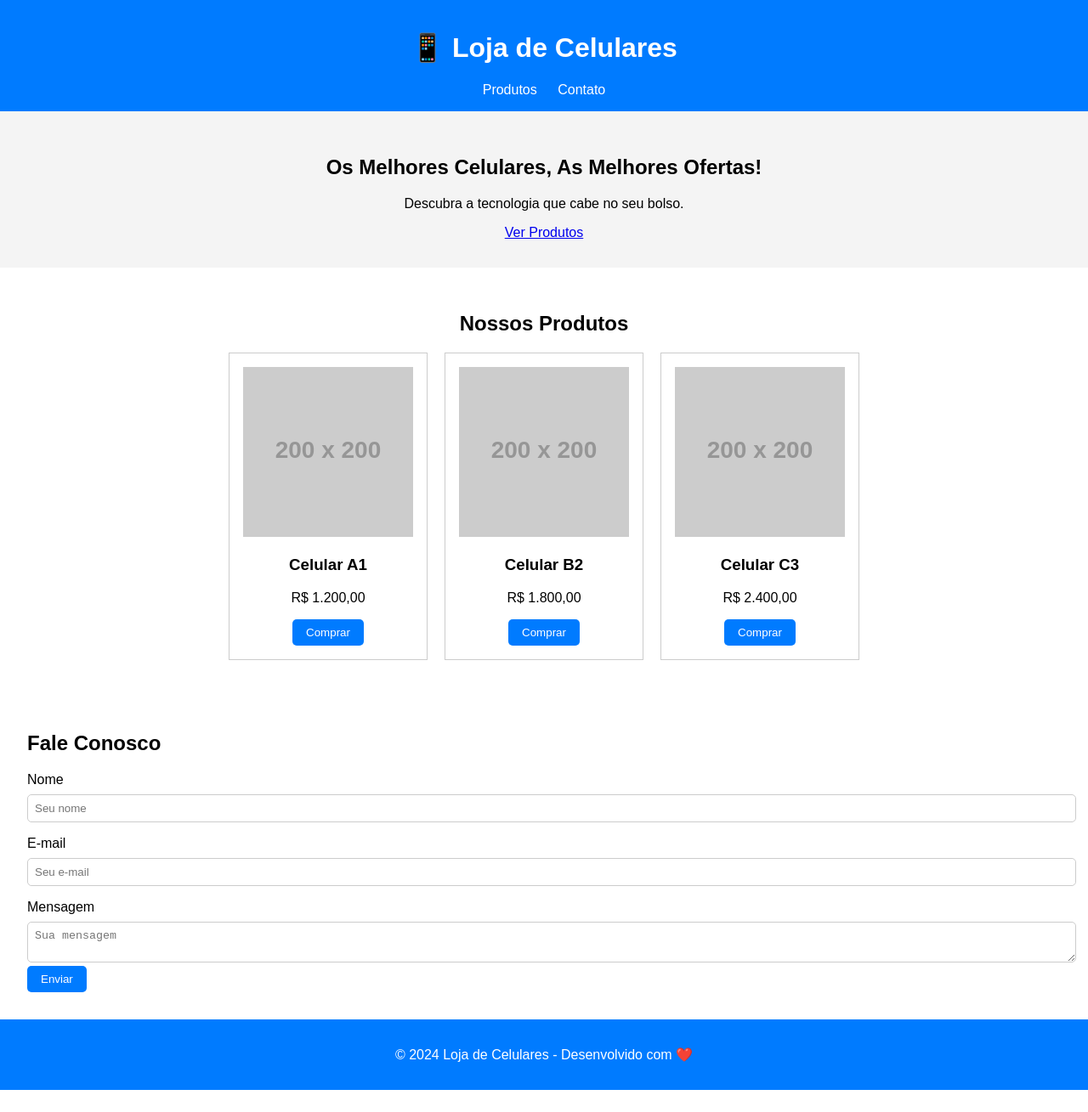
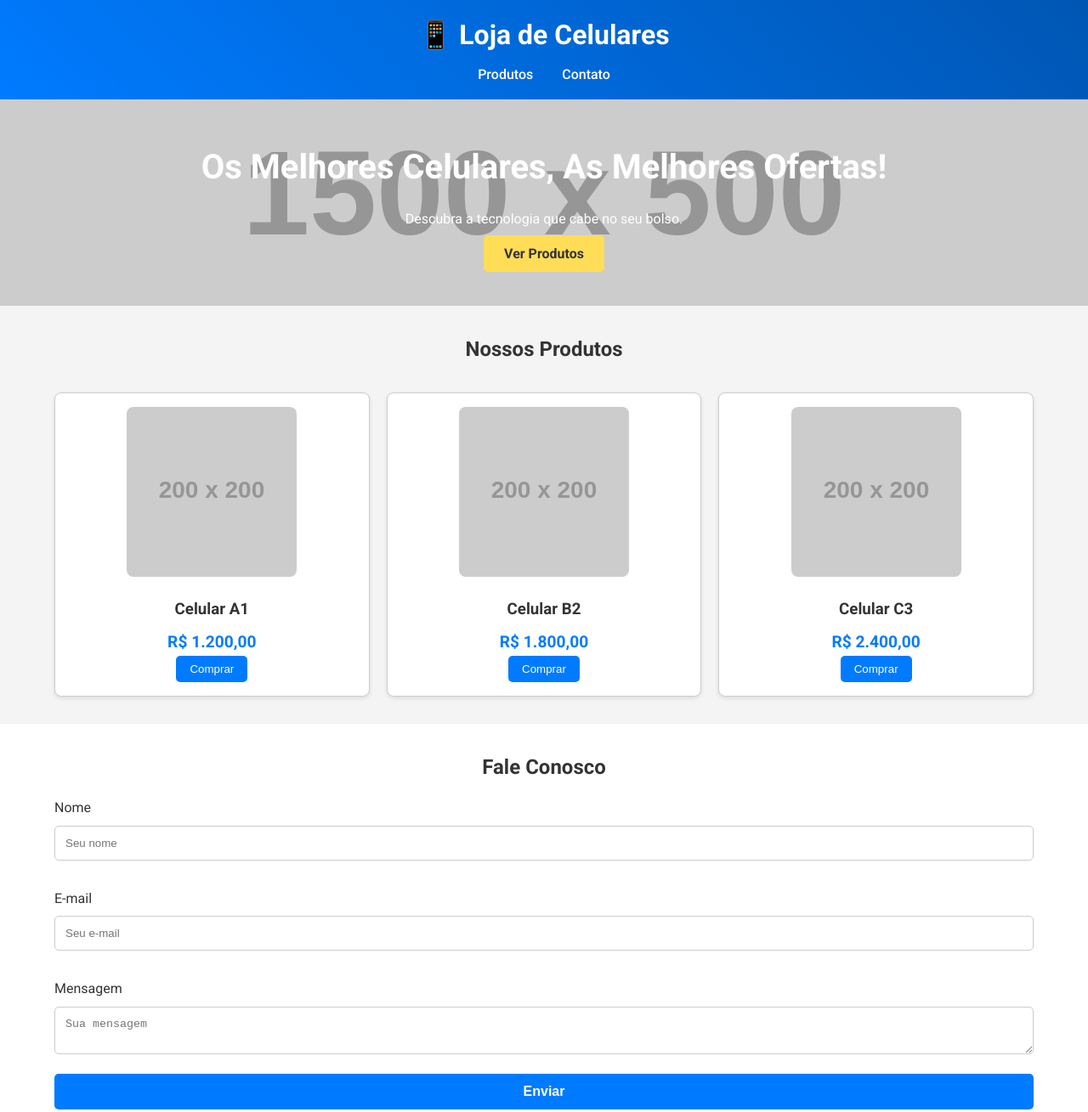
Before and after one commit to Thiagosites011/Thiagosites011.github.io, a plain HTML site: page index.html in a window 1280 px wide. Shown: the top 1309 px of the page at 85% size. Before the commit the page ends 1283 px from the top, so only its background shows below. Drawn offline with Linux system fonts and the light colour scheme; placeholder pictures from the web are drawn by us.

Commit message:
Update style.css

```diff
--- a/style.css
+++ b/style.css
@@ -1,85 +1,154 @@
-body {
-  font-family: Arial, sans-serif;
+/* Estilo Global */
+* {
   margin: 0;
   padding: 0;
   box-sizing: border-box;
 }
+body {
+  font-family: 'Roboto', sans-serif;
+  color: #333;
+  line-height: 1.6;
+}
+.container {
+  width: 90%;
+  max-width: 1200px;
+  margin: 0 auto;
+}
 
+/* Header */
 .header {
-  background-color: #007bff;
+  background: linear-gradient(45deg, #007bff, #0056b3);
   color: white;
-  padding: 1rem;
+  padding: 1rem 0;
   text-align: center;
 }
-
+.header h1 {
+  font-size: 2rem;
+  margin-bottom: 0.5rem;
+}
 .header nav a {
-  margin: 0 10px;
   color: white;
+  margin: 0 15px;
   text-decoration: none;
+  font-weight: 500;
+  transition: color 0.3s ease;
+}
+.header nav a:hover {
+  color: #ffdd57;
 }
 
+/* Hero Section */
 .hero {
-  background-color: #f4f4f4;
-  padding: 2rem;
+  background: url('https://via.placeholder.com/1500x500') no-repeat center center/cover;
+  color: white;
   text-align: center;
+  padding: 3rem 0;
+}
+.hero h2 {
+  font-size: 2.5rem;
+}
+.hero p {
+  margin: 1rem 0;
+}
+.hero .btn {
+  background: #ffdd57;
+  color: #333;
+  padding: 0.75rem 1.5rem;
+  border-radius: 5px;
+  text-decoration: none;
+  font-weight: bold;
+  transition: background 0.3s ease;
+}
+.hero .btn:hover {
+  background: #ffc107;
 }
 
+/* Produtos */
 .produtos {
-  padding: 2rem;
+  background: #f4f4f4;
+  padding: 2rem 0;
+}
+.produtos h2 {
   text-align: center;
+  margin-bottom: 2rem;
 }
-
 .grid {
-  display: flex;
-  justify-content: center;
+  display: grid;
+  grid-template-columns: repeat(auto-fit, minmax(250px, 1fr));
   gap: 20px;
 }
-
 .produto {
+  background: white;
   border: 1px solid #ccc;
+  border-radius: 8px;
+  text-align: center;
   padding: 1rem;
-  width: 200px;
-  text-align: center;
+  box-shadow: 0 2px 5px rgba(0, 0, 0, 0.1);
+  transition: transform 0.3s ease;
 }
-
+.produto:hover {
+  transform: translateY(-5px);
+}
 .produto img {
   max-width: 100%;
-  height: auto;
+  border-radius: 8px;
 }
-
-button {
-  background-color: #007bff;
+.produto h3 {
+  margin: 1rem 0 0.5rem;
+}
+.produto .preco {
+  color: #007bff;
+  font-size: 1.2rem;
+  font-weight: bold;
+}
+.produto .btn {
+  background: #007bff;
   color: white;
   border: none;
   padding: 0.5rem 1rem;
+  border-radius: 5px;
   cursor: pointer;
-  border-radius: 5px;
+  transition: background 0.3s ease;
+}
+.produto .btn:hover {
+  background: #0056b3;
 }
 
-button:hover {
-  background-color: #0056b3;
+/* Contato */
+.contato {
+  padding: 2rem 0;
 }
-
-.contato {
-  padding: 2rem;
+.contato h2 {
+  text-align: center;
+  margin-bottom: 1rem;
 }
-
 form label {
   display: block;
-  margin-top: 1rem;
+  margin: 1rem 0 0.5rem;
 }
-
-form input, form textarea {
+form input, form textarea, form button {
   width: 100%;
-  padding: 0.5rem;
-  margin-top: 0.5rem;
+  padding: 0.75rem;
+  margin-bottom: 1rem;
   border: 1px solid #ccc;
   border-radius: 5px;
 }
+form button {
+  background: #007bff;
+  color: white;
+  font-size: 1rem;
+  font-weight: bold;
+  border: none;
+  cursor: pointer;
+}
+form button:hover {
+  background: #0056b3;
+}
 
+/* Footer */
 footer {
-  background-color: #007bff;
+  background: #333;
   color: white;
   text-align: center;
-  padding: 1rem;
+  padding: 1rem 0;
 }
```
